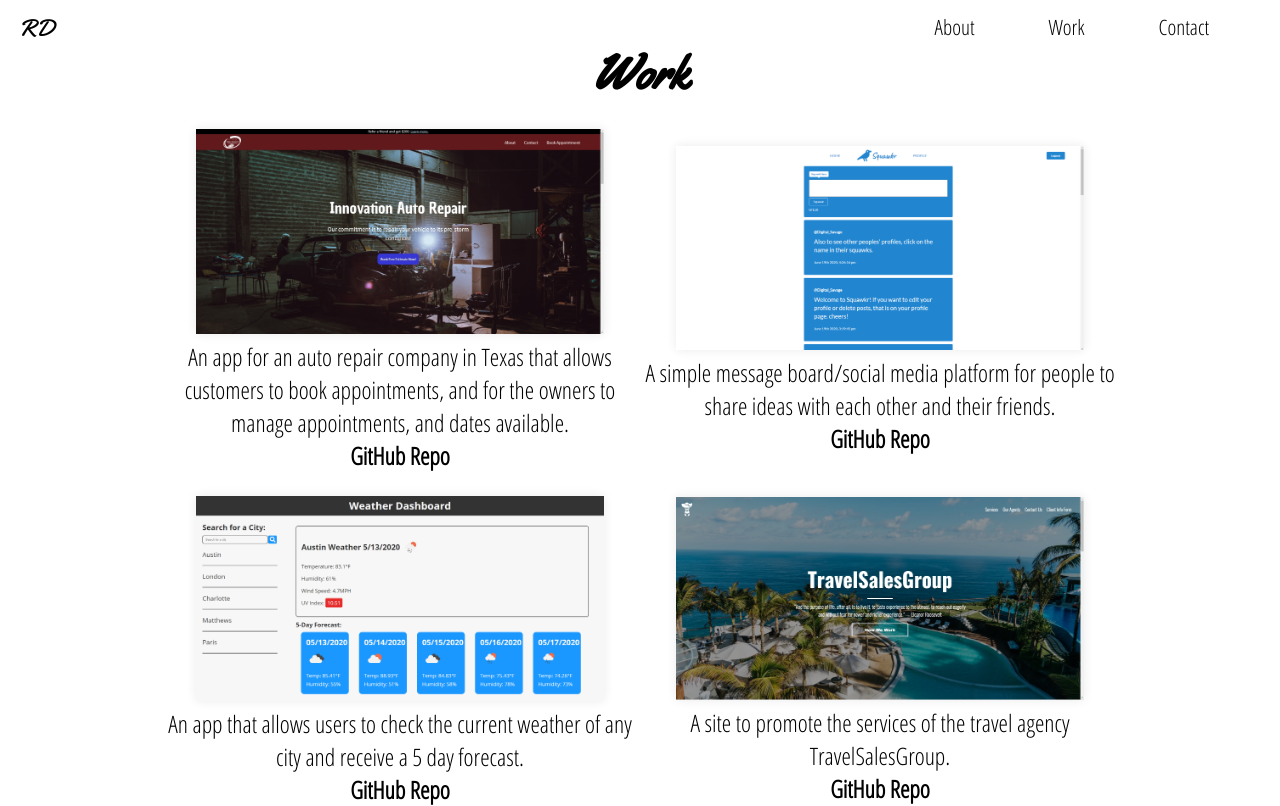
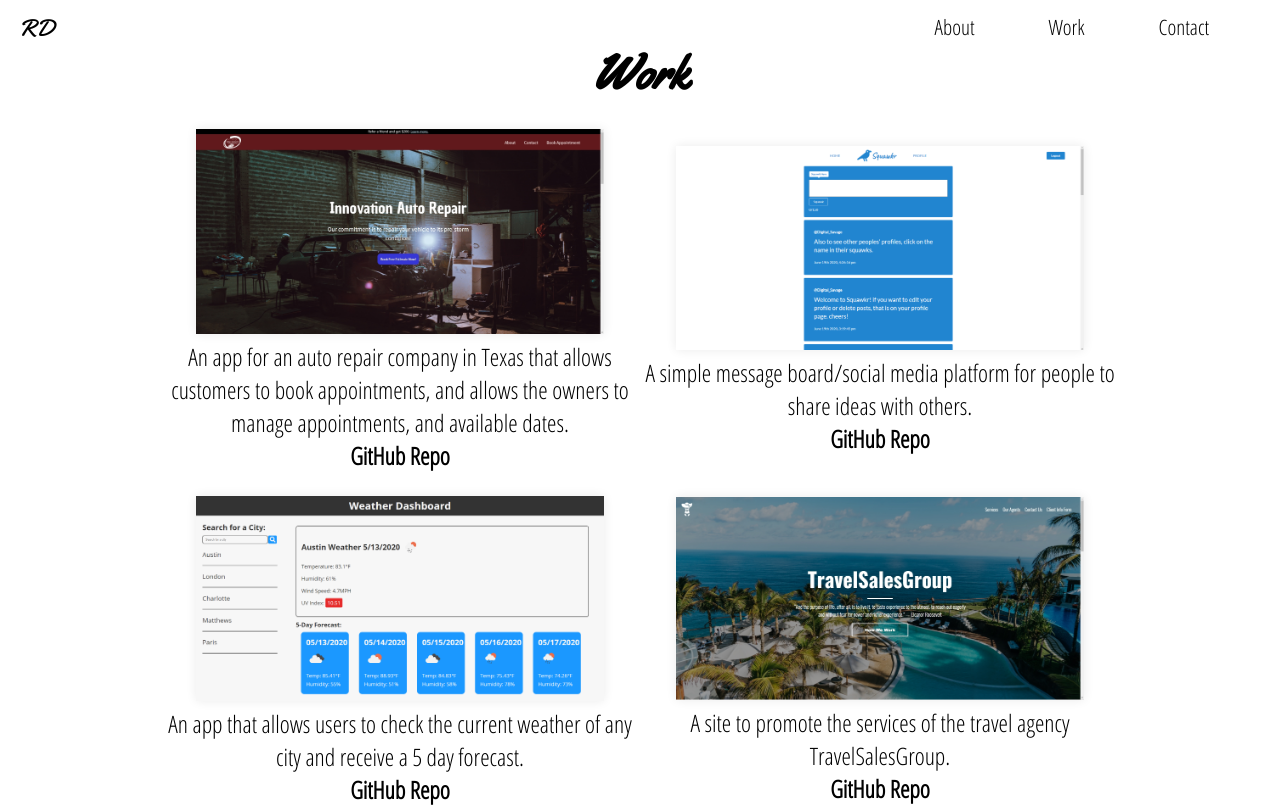
Before and after one commit to ryand67/Portfolio, a React (Create React App) app in the folder client/: page /work in a window 1280 px wide. Built offline with nearby package versions, Linux system fonts and the light colour scheme.

Commit message:
typo fixes

```diff
--- a/client/src/components/Footer.js
+++ b/client/src/components/Footer.js
@@ -7,7 +7,7 @@ const Footer = () => {
             <a className="footerLink" href="https://github.com/ryand67" target="_blank">
                 <i className="fab click-icon fa-github fa-2x"></i>
             </a>
-            <a className="footerLink" href="open.spotify.com/artist/0FARTTlpzuvZOT6mf2hSc4?si=PyUmcw0_QsaskTTEr87Olg" target="_blank">
+            <a className="footerLink" href="http:// open.spotify.com/artist/0FARTTlpzuvZOT6mf2hSc4?si=PyUmcw0_QsaskTTEr87Olg" target="_blank">
                 <i className="fab click-icon fa-spotify fa-2x"></i>
             </a>
             <a className="footerLink" href="https://www.instagram.com/ryan_devenney67/" target="_blank">
--- a/client/src/components/pages/Work.js
+++ b/client/src/components/pages/Work.js
@@ -11,8 +11,8 @@ const Work = () => {
         <main className="workPage">
             <h1 className="workTitle">Work</h1>
             <div className="workGallery">
-                <WorkCard imgSrc={work1} gitHub="https://github.com/JRivera-31/Innovation-Auto-Repair" deployed="https://innovation-auto-repair.vercel.app/" alt="Innovation Auto Parts Screenshot" desc="An app for an auto repair company in Texas that allows customers to book appointments, and for the owners to manage appointments, and dates available."/>
-                <WorkCard imgSrc={work2} gitHub="https://github.com/ryand67/Squawkr" deployed="https://squawkr-uncc.herokuapp.com/" alt="Squawkr Screenshot" desc="A simple message board/social media platform for people to share ideas with each other and their friends." />
+                <WorkCard imgSrc={work1} gitHub="https://github.com/JRivera-31/Innovation-Auto-Repair" deployed="https://innovation-auto-repair.vercel.app/" alt="Innovation Auto Parts Screenshot" desc="An app for an auto repair company in Texas that allows customers to book appointments, and allows the owners to manage appointments, and available dates."/>
+                <WorkCard imgSrc={work2} gitHub="https://github.com/ryand67/Squawkr" deployed="https://squawkr-uncc.herokuapp.com/" alt="Squawkr Screenshot" desc="A simple message board/social media platform for people to share ideas with others." />
 
             </div>
             <div className="workGallery workGalleryBottom">
```
